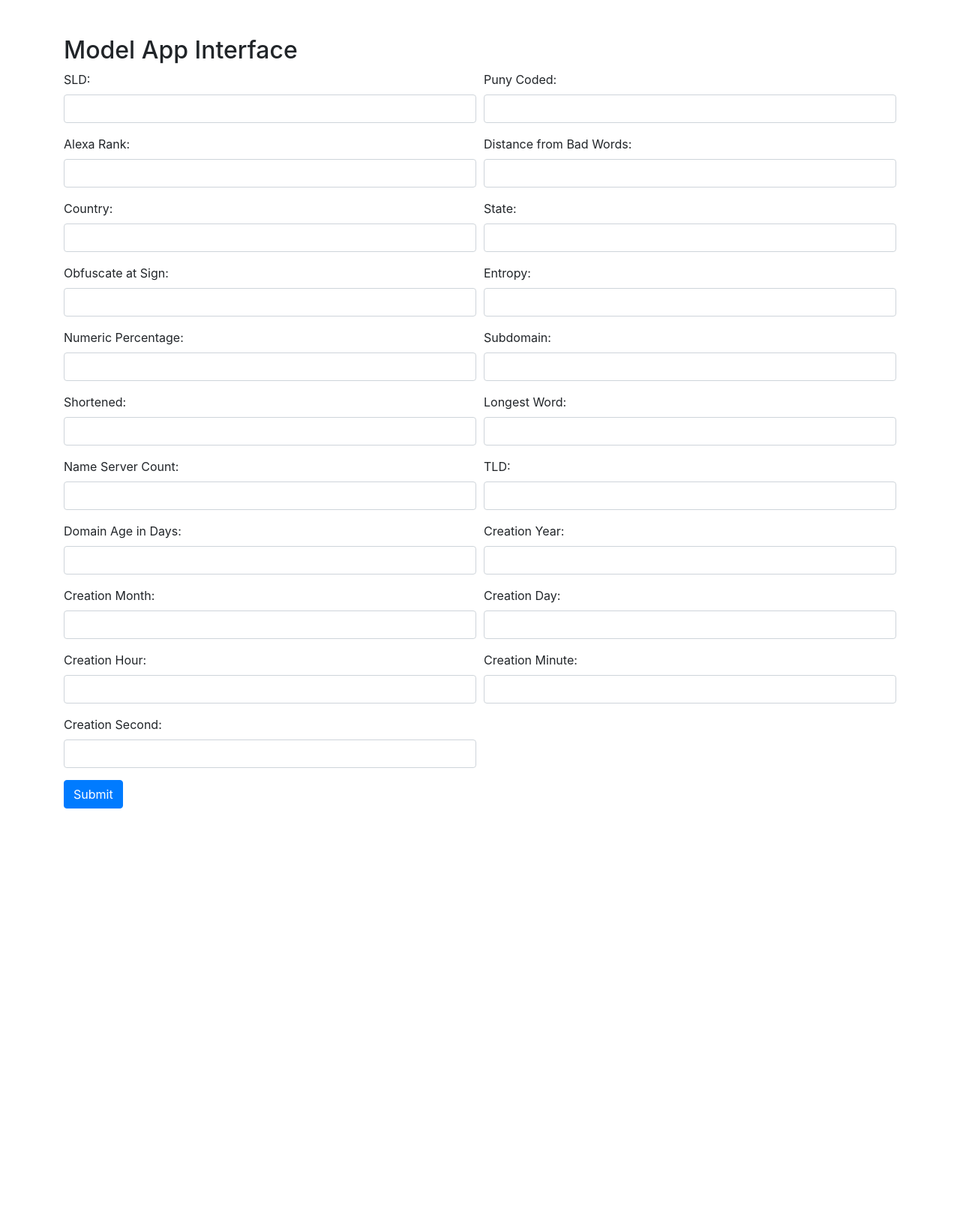
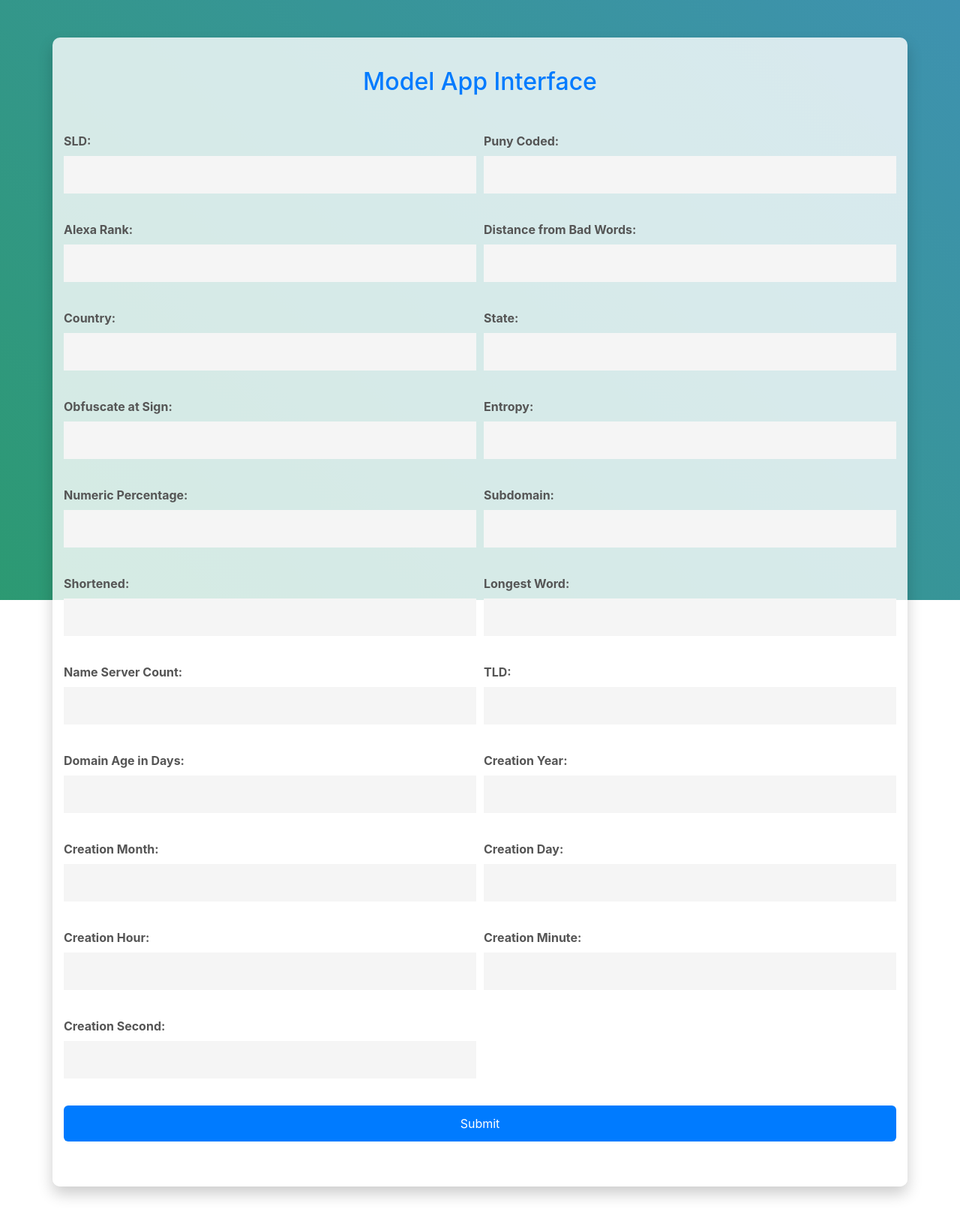
Before and after one commit to aqibrehmanpirzada/End-To-End-Malicious-Classification, a FastAPI app: page / in a window 1280 px wide. Shown: the whole page at 75% size. Before the commit the page ends 1078 px from the top, so only its background shows below. Run offline with FastAPI, Linux system fonts and the light colour scheme; parts of the project's set-up code (start-up, migrations or seed data) failed here and were passed over; some libraries are stand-ins or nearby versions.

Commit message:
Update index.html

```diff
--- a/templates/index.html
+++ b/templates/index.html
@@ -4,13 +4,103 @@
     <meta charset="UTF-8">
     <meta name="viewport" content="width=device-width, initial-scale=1.0">
     <title>Model Deployed API</title>
+    <style>
+        body {
+            margin: 0;
+            padding: 0;
+            font-family: 'Segoe UI', Tahoma, Geneva, Verdana, sans-serif;
+        }
+
+        .background {
+            position: fixed;
+            top: 0;
+            left: 0;
+            width: 100%;
+            height: 100%;
+            background: linear-gradient(45deg, #b0d540c8, #2b9a6e, #4390c0, #b23d28);
+            background-size: 400% 400%;
+            animation: gradientAnimation 10s ease infinite;
+            z-index: -1;
+        }
+
+        @keyframes gradientAnimation {
+            0% {
+                background-position: 0% 50%;
+            }
+            50% {
+                background-position: 100% 50%;
+            }
+            100% {
+                background-position: 0% 50%;
+            }
+        }
+
+        .container {
+            position: relative;
+            z-index: 1;
+            padding: 40px;
+            margin: 50px auto;
+            max-width: 600px;
+            background-color: rgba(255, 255, 255, 0.8); /* Blurred background */
+            border-radius: 10px;
+            box-shadow: 0 10px 20px rgba(0, 0, 0, 0.2);
+        }
+
+        h2 {
+            color: #007bff;
+            margin-bottom: 20px;
+            text-align: center;
+        }
+
+        label {
+            font-weight: bold;
+            margin-bottom: 8px;
+            display: block;
+            color: #555;
+        }
+
+        input{
+            border-radius: 0px !important;
+            padding: 25px !important;
+        }
+
+        input[type="number"],
+        button[type="submit"] {
+            margin-bottom: 20px;
+            width: 100%;
+            padding: 12px;
+            border: none;
+            border-radius: 6px;
+            background-color: #f5f5f5;
+            color: #555;
+            transition: background-color 0.3s ease, color 0.3s ease;
+        }
+
+        input[type="number"]:focus,
+        input[type="number"]:hover,
+        button[type="submit"]:hover {
+            background-color: #e9ecef;
+        }
+
+        button[type="submit"] {
+            background-color: #007bff;
+            color: #fff;
+            cursor: pointer;
+            transition: background-color 0.3s ease;
+        }
+
+        button[type="submit"]:hover {
+            background-color: #0056b3;
+        }
+    </style>
     <!-- Bootstrap CSS -->
     <link href="https://stackpath.bootstrapcdn.com/bootstrap/4.5.2/css/bootstrap.min.css" rel="stylesheet">
 </head>
 <body>
-    <div class="container mt-5">
+    <div class="background"></div>
+    <div class="container">
         <h2>Model App Interface</h2>
-        <form action="/predict" method="post">
+        <form action="/predict" method="post" class="mt-5">
             <div class="form-row">
                 <div class="form-group col-md-6">
                     <label for="sld">SLD:</label>
```
